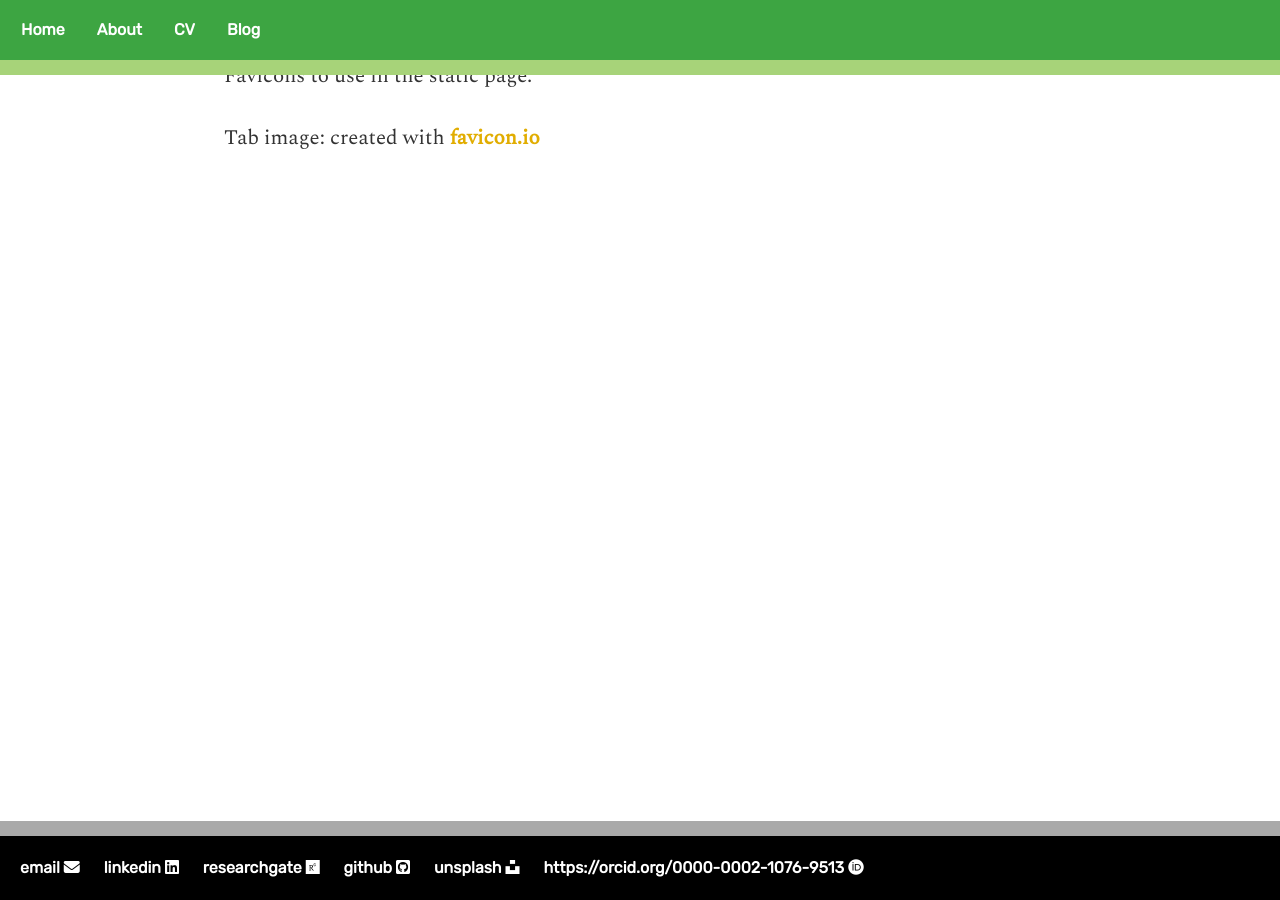
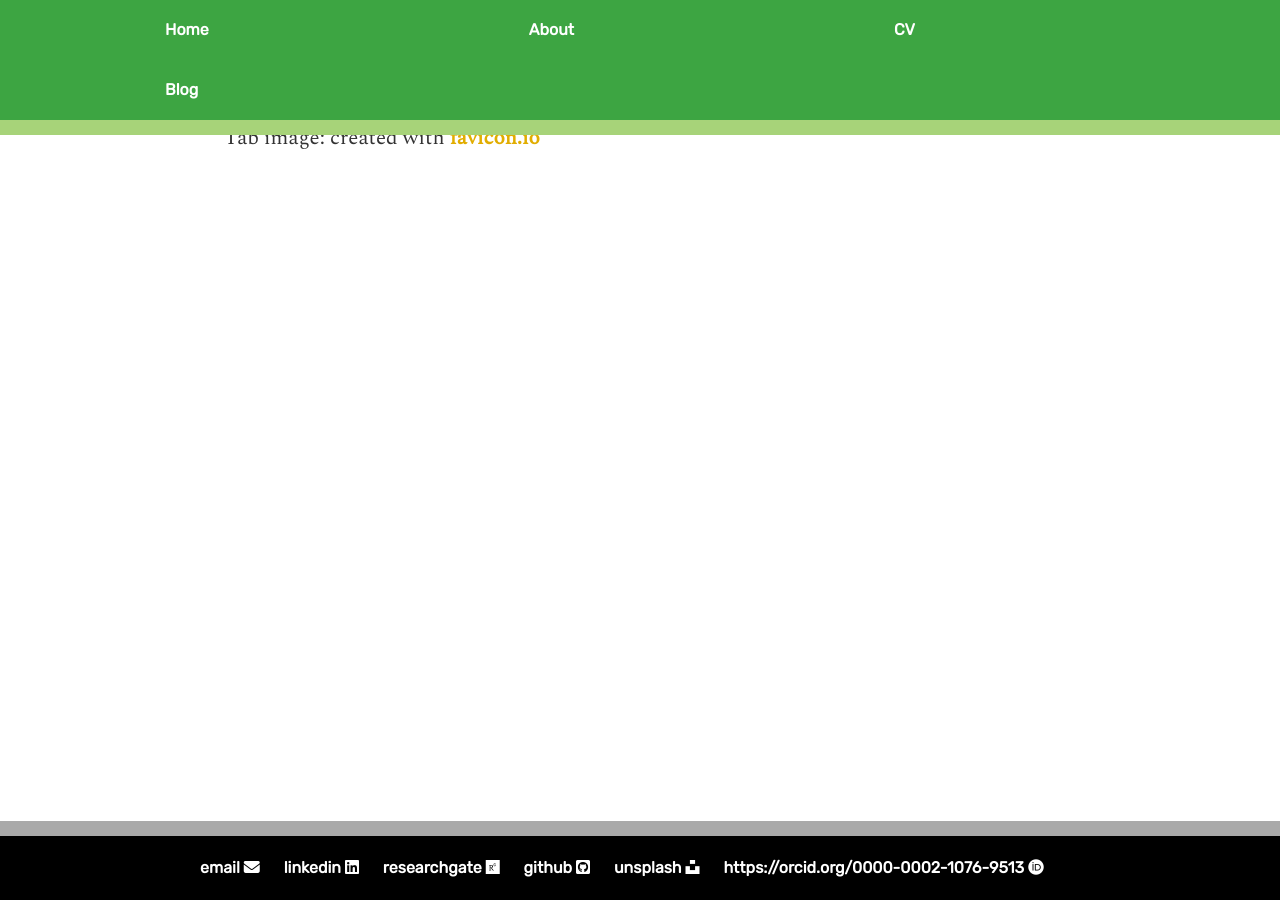
Before and after one commit to finerbrighterlighter/finerbrighterlighter.github.io, a Jekyll site: the page built from icon/readme.md, in a window 1280 px wide. Built offline with Jekyll 4.4.1, drawn with Linux system fonts in a browser that asks for light colours; nearby versions of some CDN libraries; our own code applies the rules of GitHub Pages for plain Markdown files.

Commit message:
Update main.css

```diff
--- a/css/main.css
+++ b/css/main.css
@@ -30,7 +30,7 @@ body {
   display: block;
   color: #ffffff;
   text-align: center;
-  padding: 14px 16px;
+  padding: 14px 160px;
   text-decoration: none;
   font-family: Rubik, sans-serif;
   font-weight: bold;
@@ -107,7 +107,7 @@ footer {
     left: 0;
     right: 0;
     margin: 0px;
-    padding: 0px 20px;
+    padding: 0px 200px;
     position: fixed;
     background-color: #000000;
     border-top: 15px solid #a9a9a9;
```
